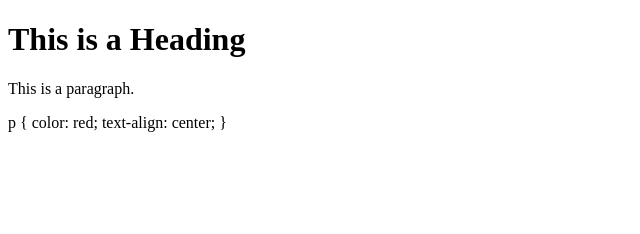
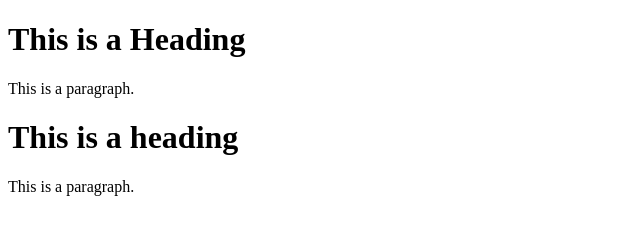
Before and after one commit to rileyskertich/rileyskertich.github.io, a plain HTML site: page index.html in a window 1280 px wide. Shown: the whole page, without its empty margins (0-640 px from the left). Drawn offline with Linux system fonts and the light colour scheme.

Commit message:
Update index.html

```diff
--- a/index.html
+++ b/index.html
@@ -7,7 +7,15 @@
 
 <h1>This is a Heading</h1>
 <p>This is a paragraph.</p>
-p {
-  color: red;
-  text-align: center;
-}
+<!DOCTYPE html>
+<html>
+<head>
+<link rel="stylesheet" href="mystyle.css">
+</head>
+<body>
+
+<h1>This is a heading</h1>
+<p>This is a paragraph.</p>
+
+</body>
+</html>
```
